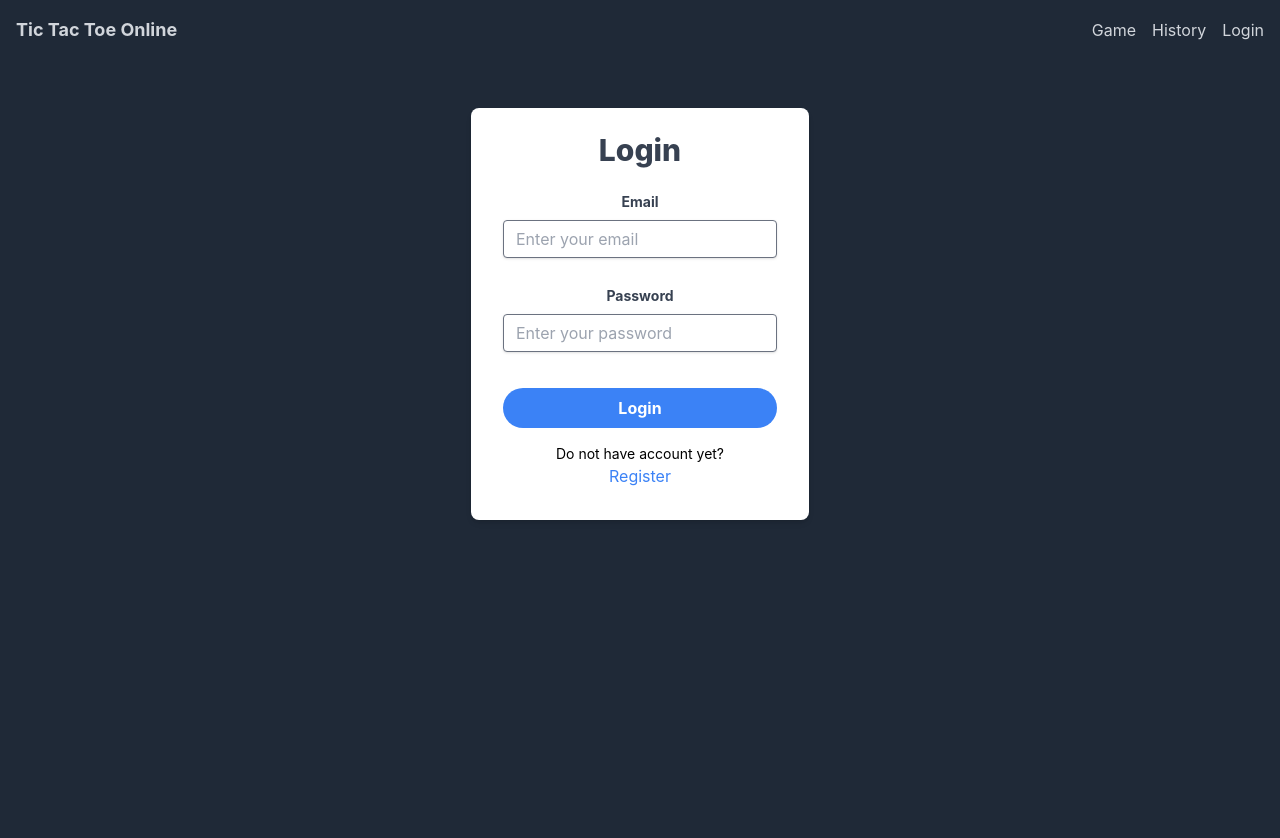
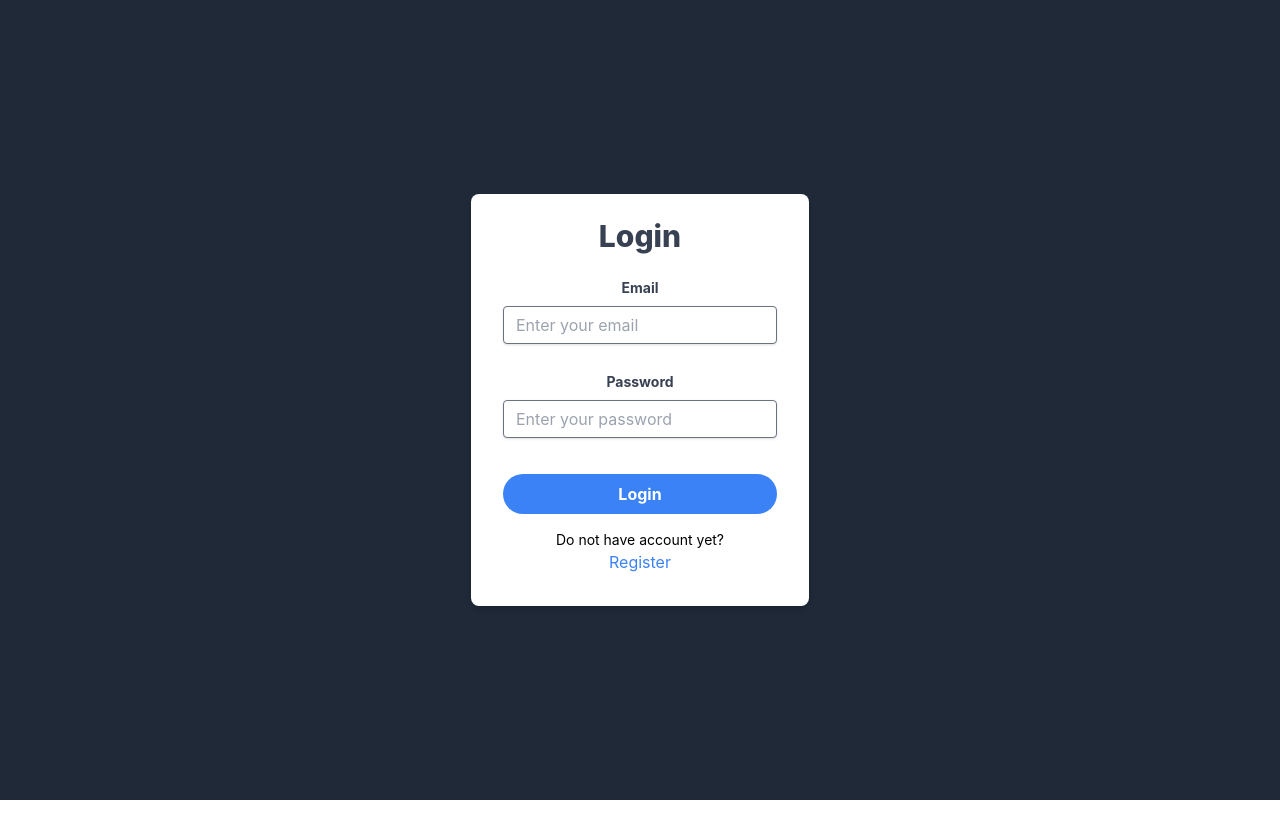
Before and after one commit to kjaroma/tic-tac-toe, a React (Create React App) app in the folder client/: page /login in a window 1280 px wide. Shown: the top 838 px of the page. After the commit the page ends 800 px from the top, so only its background shows below. Built offline with nearby package versions, Linux system fonts and the light colour scheme.

Commit message:
Center login register forms on the screen

```diff
--- a/client/src/components/Navigation.tsx
+++ b/client/src/components/Navigation.tsx
@@ -1,9 +1,16 @@
-import { Link } from 'react-router-dom';
+import { Link, useLocation } from 'react-router-dom';
 import { useAuth } from '../hooks/useAuth';
 
 const Navigation = () => {
 
   const { userAuthData, onLogout } = useAuth()
+  const {pathname} = useLocation()
+
+  console.log(pathname)
+  if(pathname.match(/^(\/login|\/register)$/)) {
+
+    return null
+  }
 
   return (
     <nav className="bg-gray-800 p-4">
--- a/client/src/components/pages/Login.tsx
+++ b/client/src/components/pages/Login.tsx
@@ -23,7 +23,7 @@ const Login = () => {
   };
 
   return (
-    <div className="flex flex-col items-center p-12">
+    <div className="flex flex-col items-center justify-center p-12">
       <form className="bg-white shadow-md rounded-lg px-8 pt-6 pb-8 flex flex-col">
         <FormTitle>Login</FormTitle>
         <div className='mb-4'>
--- a/client/src/components/pages/Register.tsx
+++ b/client/src/components/pages/Register.tsx
@@ -23,7 +23,7 @@ const Register = () => {
   };
 
   return (
-    <div className="flex flex-col items-center p-12">
+    <div className="flex flex-col items-center justify-center p-12">
       <form className="bg-white shadow-md rounded-lg px-8 pt-6 pb-8 flex flex-col">
         <FormTitle>Register</FormTitle>
         <div className='mb-4'>
```
